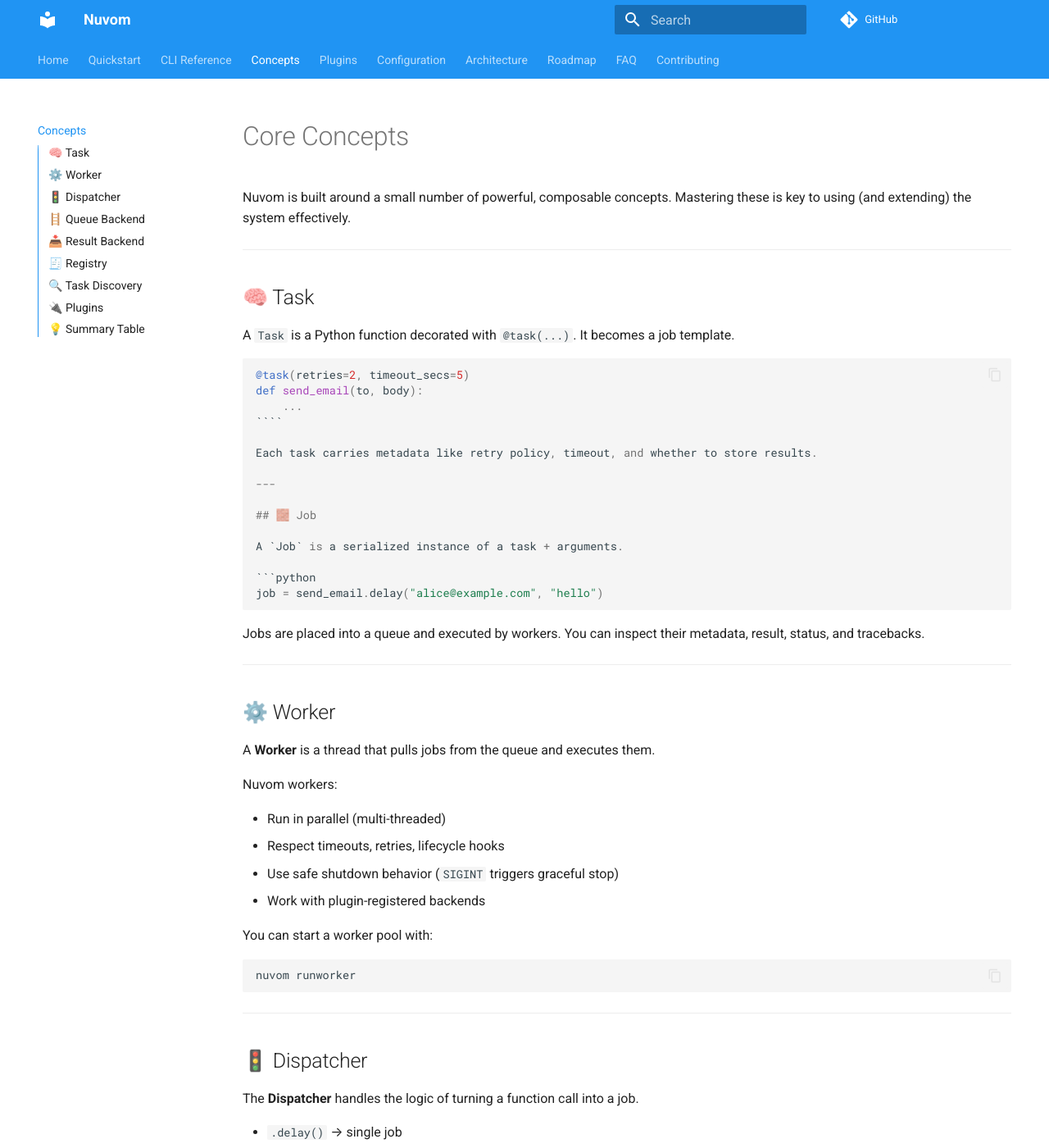
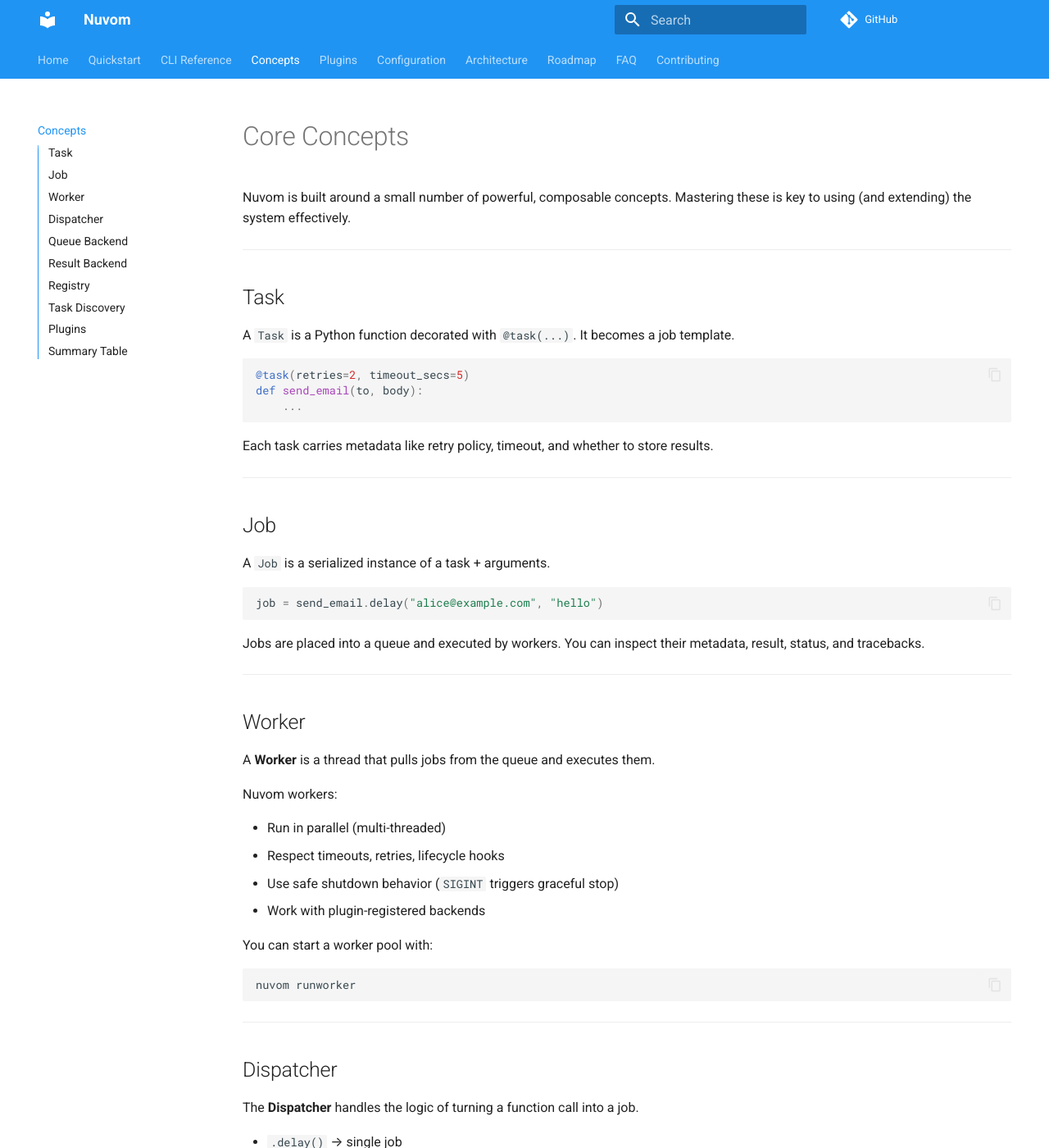
Before and after one commit to nahom-zewdu/Nuvom, an MkDocs documentation site: the page built from docs/concepts.md, in a window 1280 px wide and 1400 px high. Shown: the whole window at 82% size. Built offline with MkDocs 1.6.1 and Material for MkDocs 9.7.7, drawn with Linux system fonts in a browser that asks for light colours; comment, search, counter and statistics services are not loaded; some of the changed text lies outside the part shown.

Commit message:
style(doc): make sure consistent formatting, fix typo and syntax errors.

`````diff
--- a/docs/concepts.md
+++ b/docs/concepts.md
@@ -4,7 +4,7 @@
 
 ---
 
-## 🧠 Task
+## Task
 
 A `Task` is a Python function decorated with `@task(...)`. It becomes a job template.
 
@@ -12,13 +12,13 @@
 @task(retries=2, timeout_secs=5)
 def send_email(to, body):
     ...
-````
+```
 
 Each task carries metadata like retry policy, timeout, and whether to store results.
 
 ---
 
-## 🧱 Job
+## Job
 
 A `Job` is a serialized instance of a task + arguments.
 
@@ -30,7 +30,7 @@
 
 ---
 
-## ⚙️ Worker
+## Worker
 
 A **Worker** is a thread that pulls jobs from the queue and executes them.
 
@@ -49,7 +49,7 @@
 
 ---
 
-## 🚦 Dispatcher
+## Dispatcher
 
 The **Dispatcher** handles the logic of turning a function call into a job.
 
@@ -60,7 +60,7 @@
 
 ---
 
-## 🪜 Queue Backend
+## Queue Backend
 
 A **Queue Backend** stores jobs awaiting execution.
 
@@ -80,7 +80,7 @@
 
 ---
 
-## 📥 Result Backend
+## Result Backend
 
 The **Result Backend** stores results or errors from executed jobs.
 
@@ -101,7 +101,7 @@
 
 ---
 
-## 🧾 Registry
+## Registry
 
 The **Task Registry** is a thread-safe mapping of task names → callables.
 
@@ -111,7 +111,7 @@
 
 ---
 
-## 🔍 Task Discovery
+## Task Discovery
 
 Nuvom uses static analysis (AST) to find `@task` decorators in your codebase.
 
@@ -124,7 +124,7 @@
 
 ---
 
-## 🔌 Plugins
+## Plugins
 
 Plugins extend Nuvom dynamically — they can register:
 
@@ -144,7 +144,7 @@
 
 ---
 
-## 💡 Summary Table
+## Summary Table
 
 | Concept      | Role                                       |
 | ------------ | ------------------------------------------ |
`````
